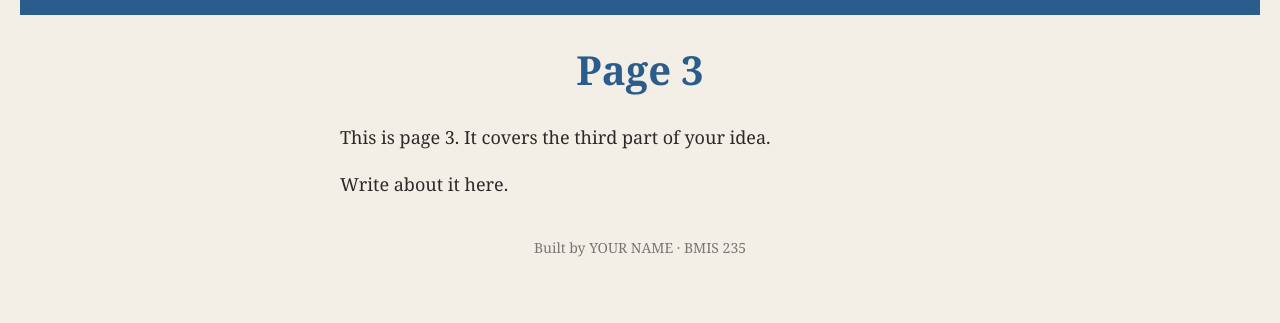
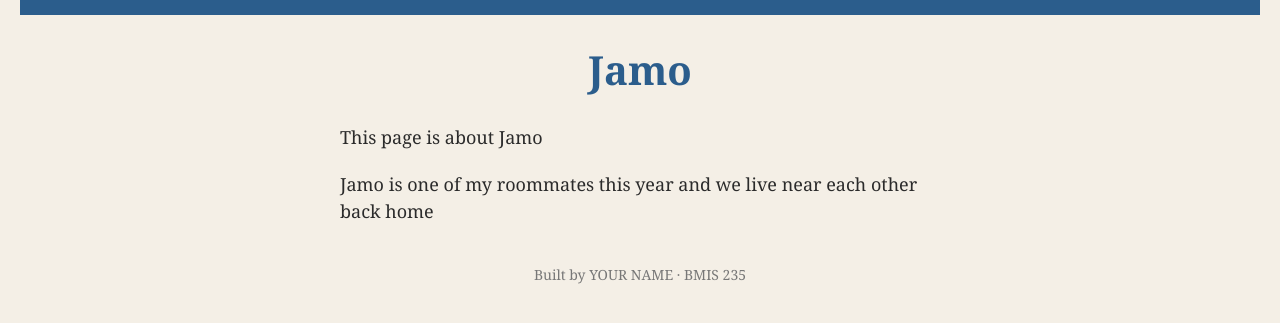
Before and after one commit to jacobelias006/bmis235-html-3, a plain HTML site: page jamo.html in a window 1280 px wide. Shown: the part 71-394 px from the top of the page. Drawn offline with Linux system fonts and the light colour scheme.

Commit message:
Update jamo.html

```diff
--- a/jamo.html
+++ b/jamo.html
@@ -1,14 +1,14 @@
 <!DOCTYPE html>
 <!--
-  Author: YOUR NAME
-  GU username: YOUR-GU-USERNAME
+  Author: Jacob Elias
+  GU username: jelias3@zagmail.gonzaga.edu
   Course: BMIS 235 - HTML-3
 -->
 <html lang="en">
 <head>
 <meta charset="utf-8">
 <meta name="author" content="YOUR NAME">
-<title>Page 3</title>
+<title>Jamo</title>
 
 <!-- this one line connects the page to the stylesheet -->
 <link rel="stylesheet" href="styles.css">
@@ -28,9 +28,9 @@
     <a href="jamo.html"><img src="img/jamo.png" alt="Jamo"></a>
 </nav>
 
-<h1>Page 3</h1>
-<p>This is page 3. It covers the third part of your idea.</p>
-<p>Write about it here.</p>
+<h1>Jamo</h1>
+<p>This page is about Jamo</p>
+<p>Jamo is one of my roommates this year and we live near each other back home</p>
 
 <!-- Footer: fill in your name -->
 <footer>Built by YOUR NAME &middot; BMIS 235</footer>
```
